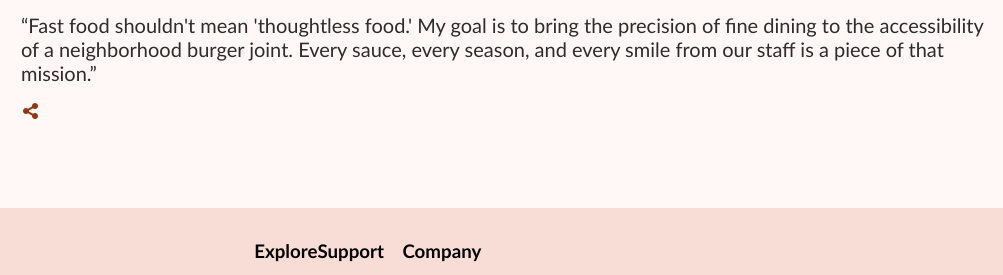
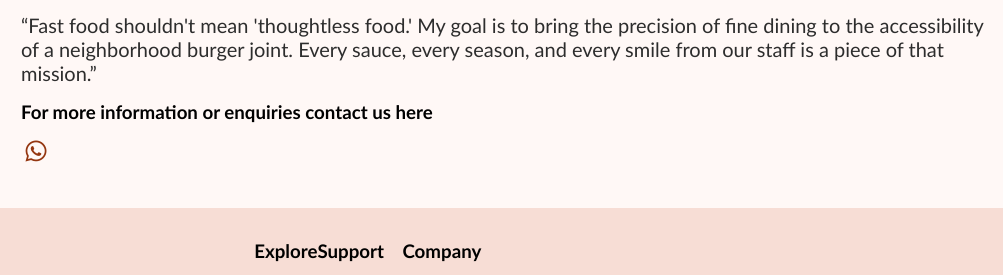
Before and after one commit to ikponmwosaogiehor/CraveFast, a plain HTML site: page about.html in a window 1280 px wide. Shown: the part 1771-2046 px from the top of the page, 277-1280 px from the left. Drawn offline with Linux system fonts and the light colour scheme.

Commit message:
Add files via upload

```diff
--- a/about.html
+++ b/about.html
@@ -124,7 +124,11 @@
                 <div class="chef_txt">
                 <p><q>Fast food shouldn't mean 'thoughtless food.' My goal is to bring the precision of fine dining to the accessibility of a neighborhood burger joint. Every sauce, every season, and every smile from our staff is a piece of that mission.</q></p>
                 </div>
-                <a href=""><i class="fa-solid fa-share-nodes"></i></a>
+                <!-- <a href=""><i class="fa-solid fa-share-nodes"></i></a>  -->
+                <h3>For more information or enquiries contact us here</h3>
+                <a href="http://wa.me/+7087184517">
+                    <i class="fa-brands fa-whatsapp"></i>
+                </a>
             </div>
         </div>
     </section>
--- a/asset/css/style.css
+++ b/asset/css/style.css
@@ -802,6 +802,7 @@ footer{
 
 .chef_info i{
     color: var(--paragraph-color);
+    font-size: 24px;
 }
 
 .chef_txt p{
```
Also changed, not shown: asset/img/burger/correct css logo.png (added), asset/img/burger/css logo.jpg (added), asset/img/burger/dafont logo.png (added), asset/img/burger/font icon.jpg (added), asset/img/burger/html logo.png (added), asset/img/burger/pinterest logo.png (added), asset/img/burger/the logo.png (added).
